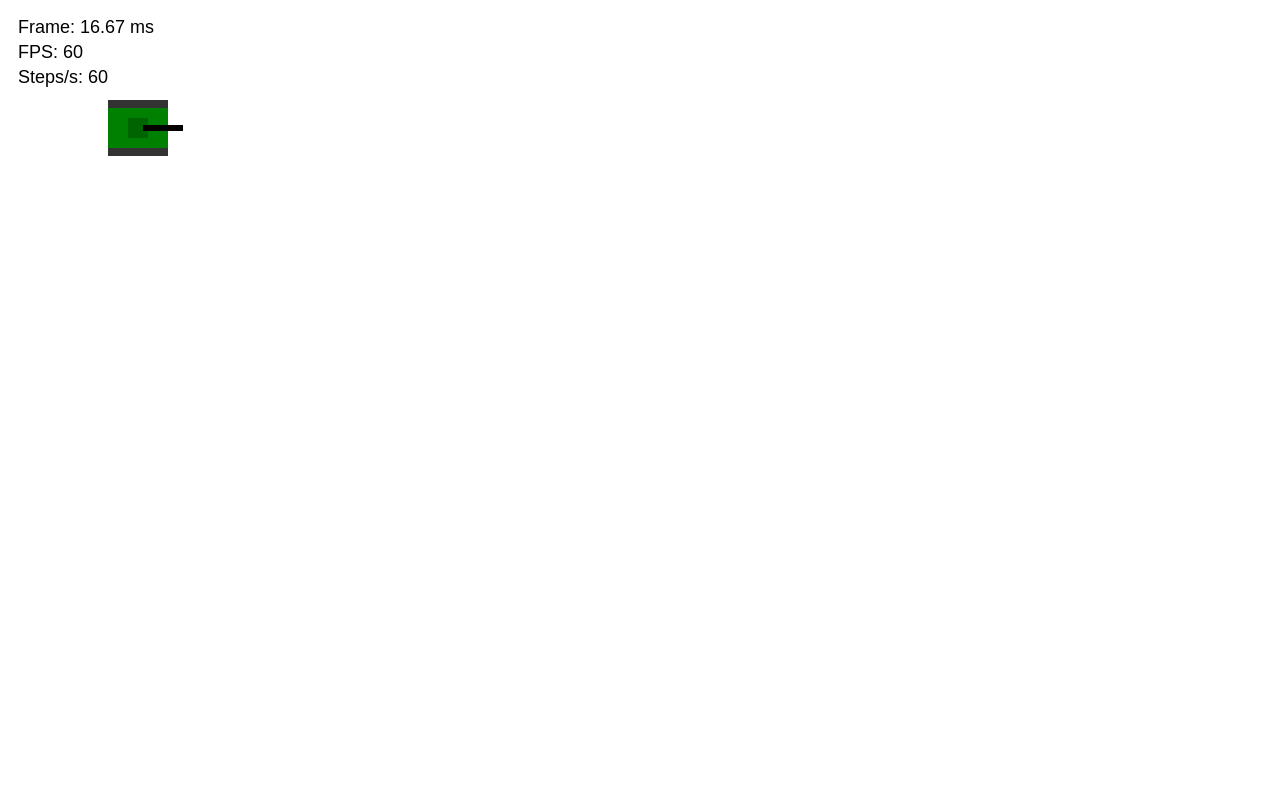
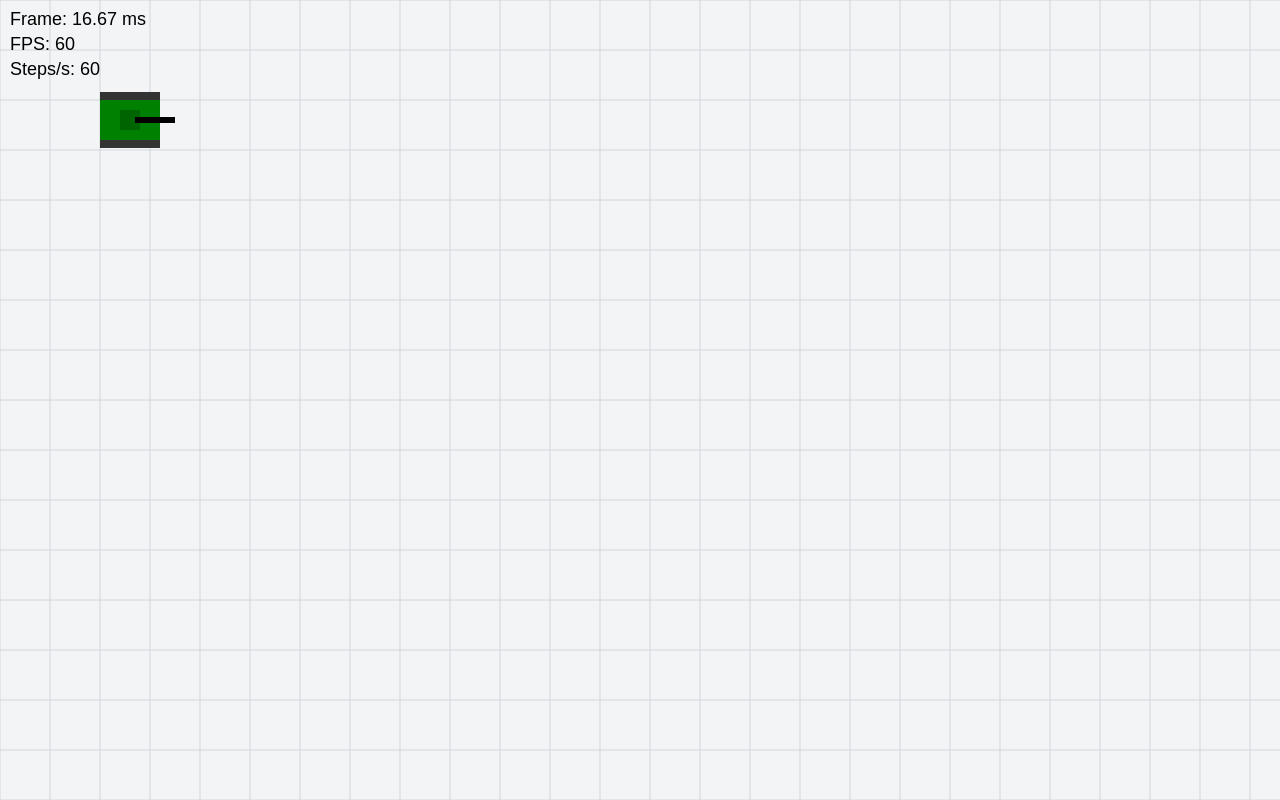
Before and after one commit to savelii-bondarenko/frontend, a website built with Vite: page index.html in a window 1280 px wide. Built offline with nearby package versions, Linux system fonts and the light colour scheme.

Commit message:
Add canvas creation and grid drawing functionality; refactor rendering logic

```diff
--- a/src/main.js
+++ b/src/main.js
@@ -1,12 +1,14 @@
-import { drawTank } from './render/draw.js';
+import { drawTank, drawGrid } from './render/draw.js';
 import { integrate } from './sim/tank.js';
 import { createInput } from './input.js';
 import { wrapTank } from './sim/arena.js';
 import { createLoop } from './loop.js';
+import { createCanvas } from './render/canvas.js';
 import './style.css';
 
 const canvas = document.querySelector('#game');
-export const ctx = canvas.getContext('2d');
+const view = createCanvas(canvas);
+const ctx = view.ctx;
 
 const input = createInput(window);
 
@@ -45,7 +47,7 @@ function simulate(step) {
 
     integrate(tank, input, step);
 
-    const wrapped = wrapTank(tank, canvas.width, canvas.height);
+    const wrapped = wrapTank(tank, view.width, view.height);
 
     if (wrapped) {
         previousX = tank.x;
@@ -54,9 +56,11 @@ function simulate(step) {
 }
 
 function render(alpha, stats) {
+    view.resize();
     const { frameTime, fps, stepsPerSecond } = stats;
 
-    ctx.clearRect(0, 0, canvas.width, canvas.height);
+    ctx.clearRect(0, 0, view.width, view.height);
+    drawGrid(ctx, view.width, view.height);
 
     const renderX = previousX + (tank.x - previousX) * alpha;
     const renderY = previousY + (tank.y - previousY) * alpha;
--- /dev/null
+++ b/src/render/canvas.js
@@ -0,0 +1,48 @@
+export function createCanvas(canvas) {
+    const ctx = canvas.getContext('2d');
+
+    const view = {
+        ctx,
+        width: 0,
+        height: 0,
+        dpr: 0,
+        resize,
+    };
+
+    function resize() {
+        const width = Math.max(1, window.innerWidth);
+        const height = Math.max(1, window.innerHeight);
+        const dpr = window.devicePixelRatio || 1;
+
+        if (
+            width === view.width &&
+            height === view.height &&
+            dpr === view.dpr
+        ) {
+            return;
+        }
+
+        view.width = width;
+        view.height = height;
+        view.dpr = dpr;
+
+        canvas.style.width = `${width}px`;
+        canvas.style.height = `${height}px`;
+
+        canvas.width = Math.round(width * dpr);
+        canvas.height = Math.round(height * dpr);
+
+        ctx.setTransform(
+            canvas.width / width,
+            0,
+            0,
+            canvas.height / height,
+            0,
+            0,
+        );
+    }
+
+    resize();
+
+    return view;
+}
--- a/src/render/draw.js
+++ b/src/render/draw.js
@@ -26,3 +26,29 @@ export function drawTank(ctx, tank, x, y, angle) {
 
     ctx.restore();
 }
+
+export function drawGrid(ctx, width, height) {
+    const cellSize = 50;
+
+    ctx.save();
+
+    ctx.fillStyle = '#f3f4f6';
+    ctx.fillRect(0, 0, width, height);
+
+    ctx.strokeStyle = '#d1d5db';
+    ctx.lineWidth = 1;
+    ctx.beginPath();
+
+    for (let x = 0; x <= width; x += cellSize) {
+        ctx.moveTo(x, 0);
+        ctx.lineTo(x, height);
+    }
+
+    for (let y = 0; y <= height; y += cellSize) {
+        ctx.moveTo(0, y);
+        ctx.lineTo(width, y);
+    }
+
+    ctx.stroke();
+    ctx.restore();
+}
--- a/src/style.css
+++ b/src/style.css
@@ -0,0 +1,9 @@
+html,
+body {
+    margin: 0;
+    padding: 0;
+}
+
+canvas {
+    display: block;
+}
```
